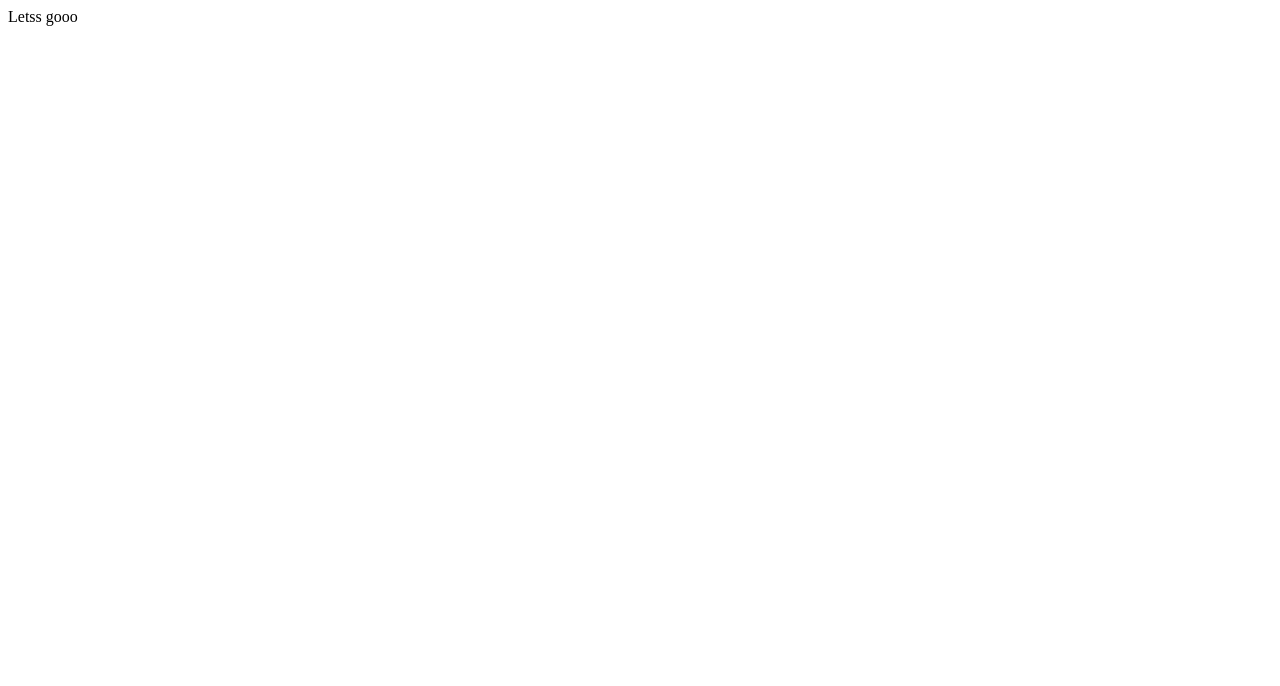
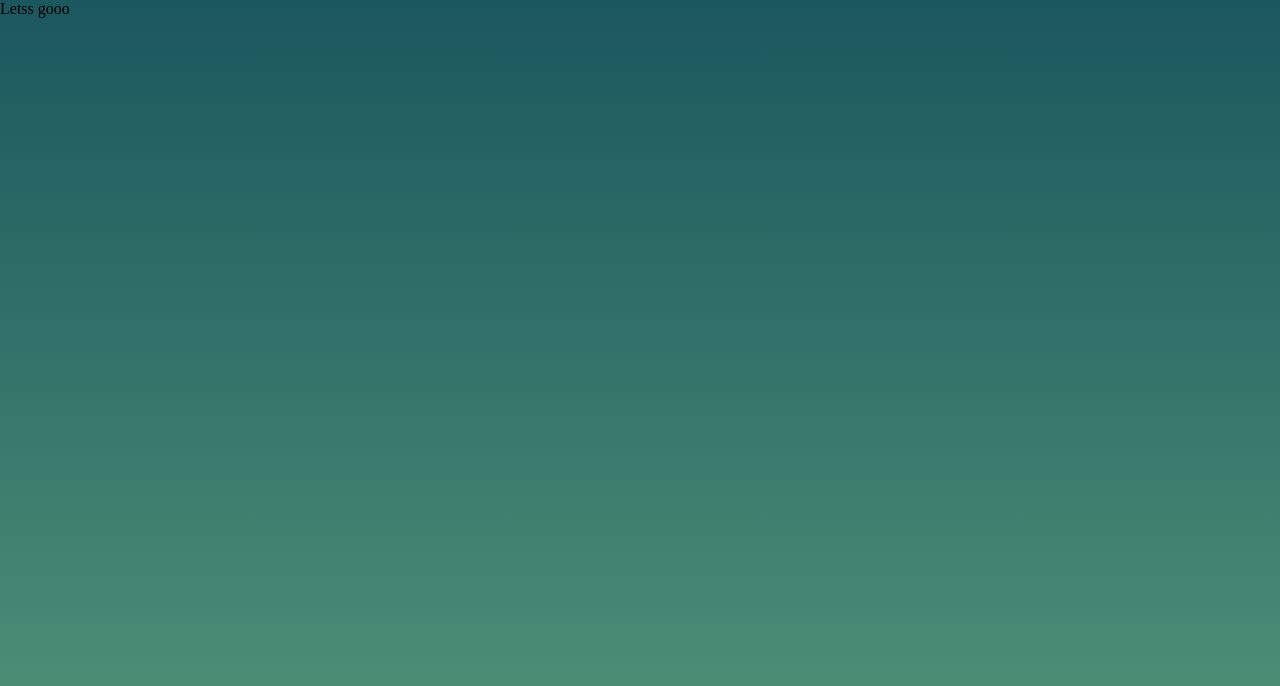
Before and after one commit to NWylynko/personal-link-sharing-site, a Next.js app: page / in a window 1280 px wide. Shown: the top 686 px of the page. Built offline with nearby package versions, Linux system fonts and the light colour scheme.

Commit message:
Add background Gradient

```diff
--- /dev/null
+++ b/app/globals.css
@@ -0,0 +1,6 @@
+
+body {
+  background: linear-gradient(rgb(27, 87, 94), rgb(83, 150, 121));
+  height: 100vh;
+  margin: 0;
+}
--- a/app/layout.tsx
+++ b/app/layout.tsx
@@ -1,3 +1,6 @@
+
+import "./globals.css"
+
 export default function RootLayout({
   children,
 }: {
```
